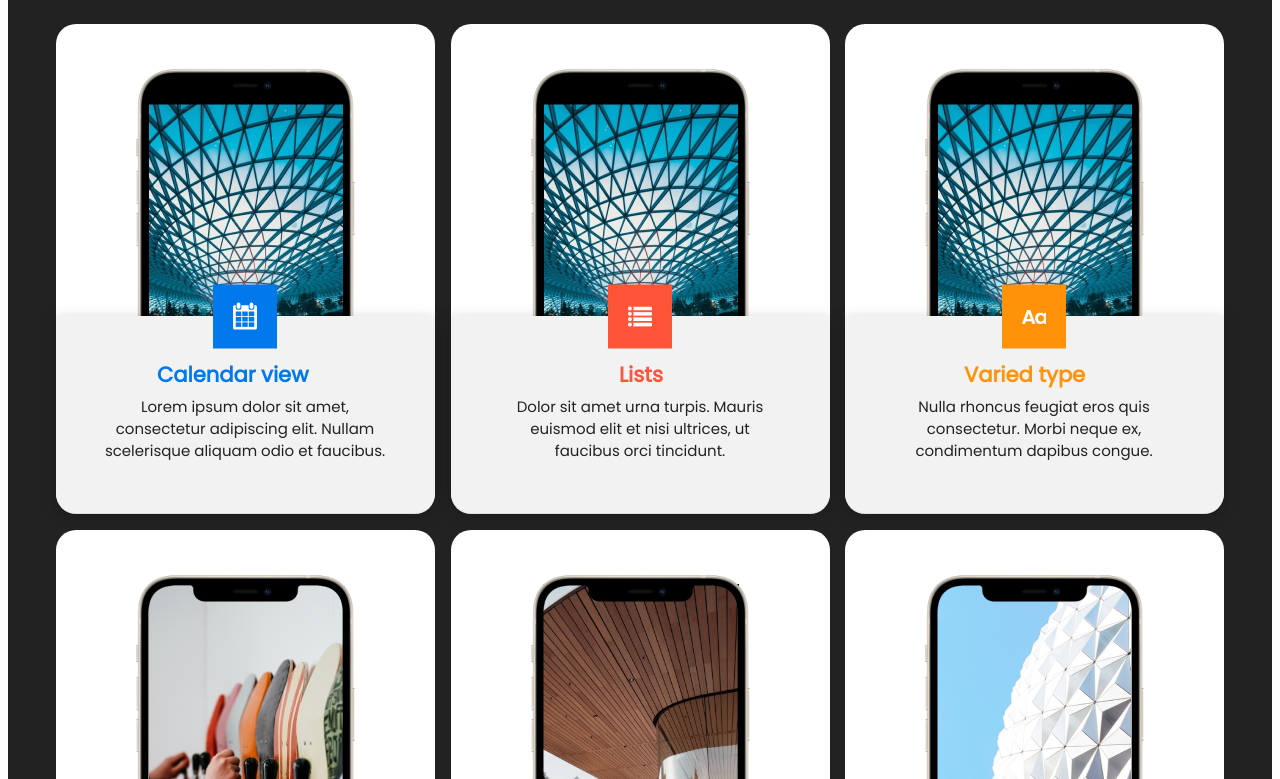
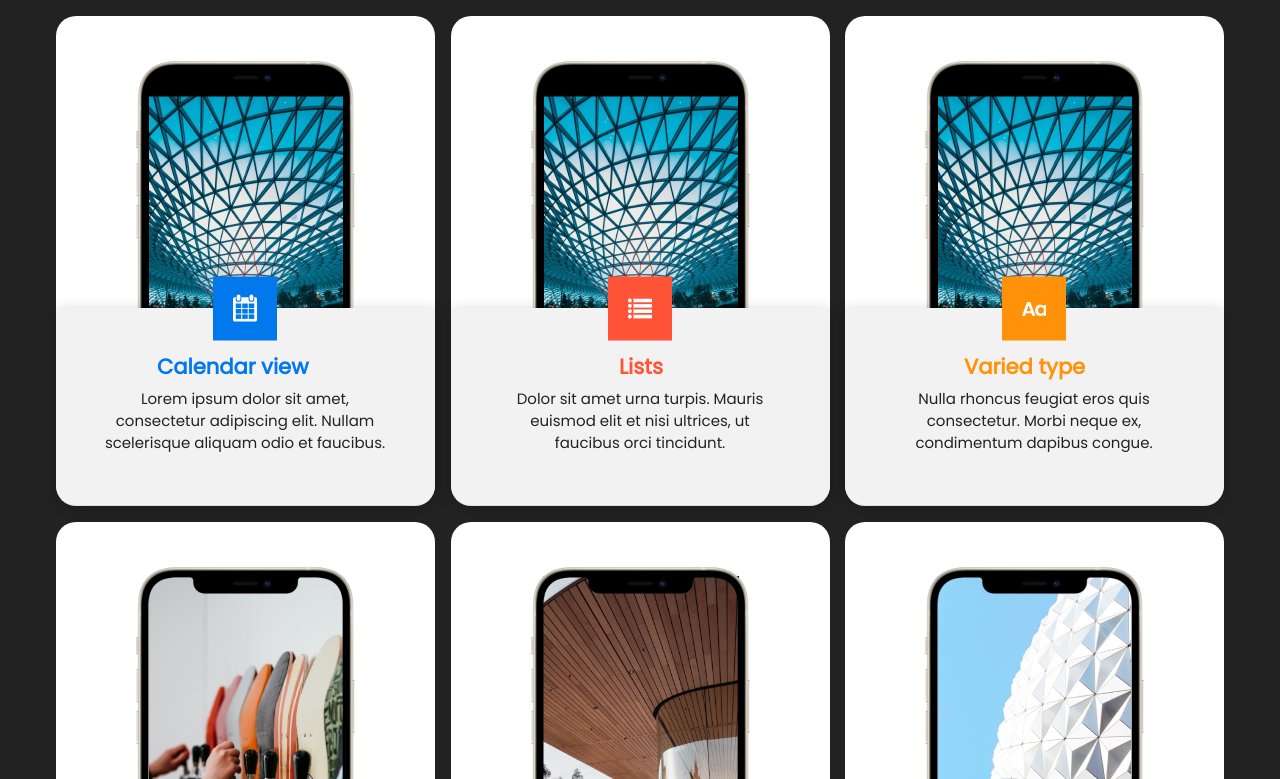
Before and after one commit to Alex-Yaroshko/home-work-5, a plain HTML site: page index.html in a window 1280 px wide. Shown: the part 753-1532 px from the top of the page. Drawn offline with Linux system fonts and the light colour scheme.

Commit message:
fixed: remove thin white line at left & right borders

```diff
--- a/styles/reset.css
+++ b/styles/reset.css
@@ -1,3 +1,10 @@
 * {
     box-sizing: border-box;
+    /* margin: 0 auto; */
+    padding: 0 auto;
 }
+body {
+    box-sizing: border-box;
+    margin: 0 auto;
+    padding: 0 auto;
+}
--- a/styles/style.css
+++ b/styles/style.css
@@ -763,6 +763,7 @@
     background: #222;
     z-index: 5;
     position: relative;
+    margin: 0 auto;
 }
 .dark {
     display: flex;
```
